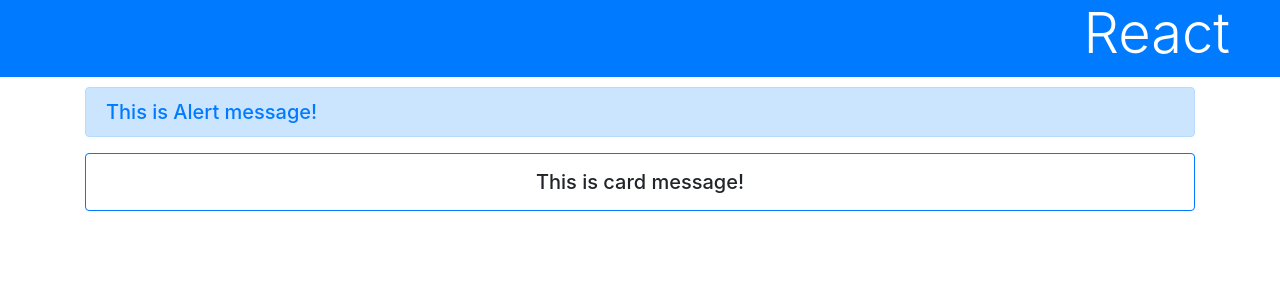
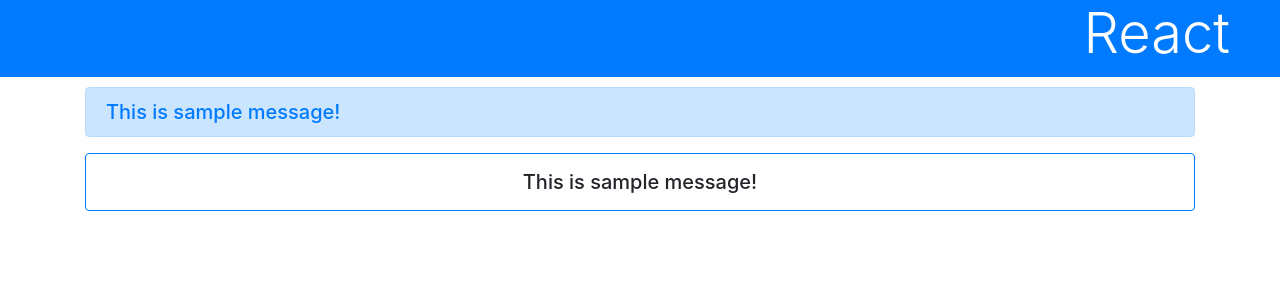
Before and after one commit to besumero628/practice_js, a React (Create React App) app in the folder react_app/: page / in a window 1280 px wide. Shown: the top 300 px of the page. Built offline with nearby package versions, Linux system fonts and the light colour scheme.

Commit message:
[React] 属性を使う

```diff
--- a/react_app/src/App.js
+++ b/react_app/src/App.js
@@ -1,25 +1,26 @@
 import React, {useState} from 'react'
 import './App.css'
 
-function AlertMessage() {
+function AlertMessage(props) {
   return <div className='alert alert-primary h5 text-primary'>
-    This is Alert message!
+    {props.message}
   </div>
 }
 
-function CardMessage() {
+function CardMessage(props) {
   return <div className='card p-3 h5 border-primary text-center'>
-    This is card message!
+    {props.message}
   </div>
 }
 
 function App() {
+  const [msg] = useState("This is sample message!")
   return(
     <div>
       <h1 className='bg-primary text-white display-4'>React</h1>
       <div className='container'>
-        <AlertMessage />
-        <CardMessage />
+        <AlertMessage message={msg} />
+        <CardMessage message={msg} />
       </div>
     </div>
   )
```
